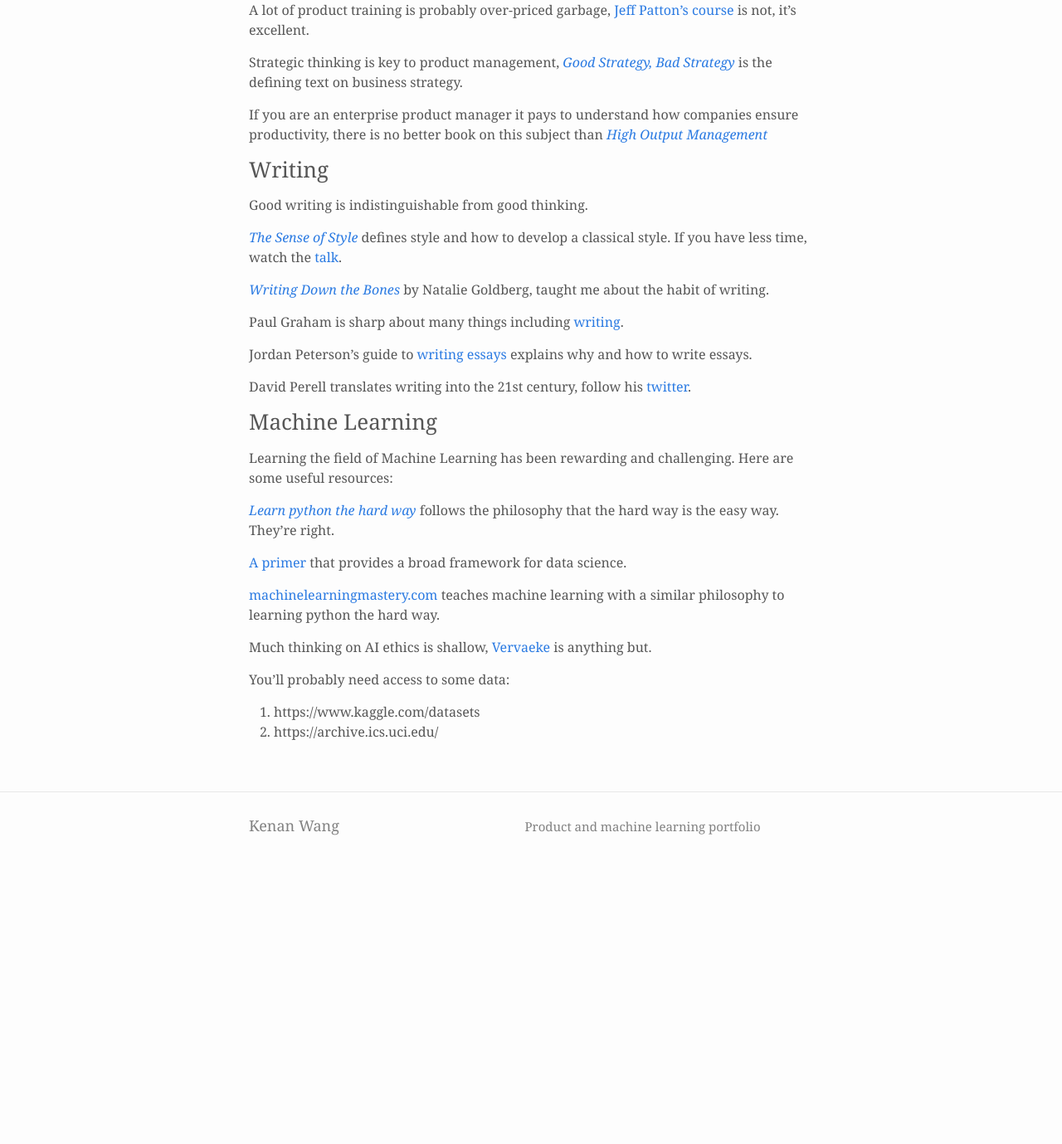
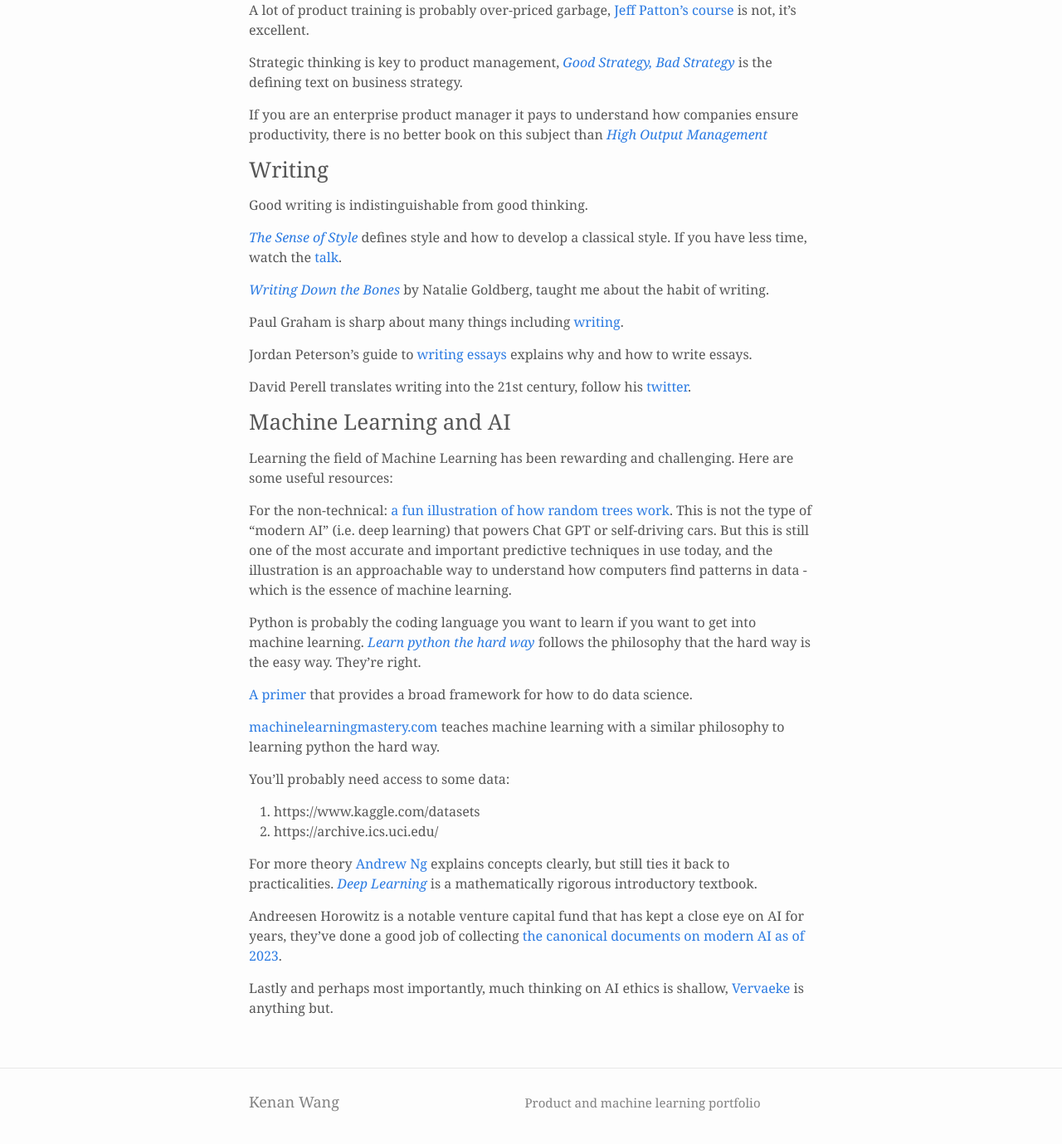
Before and after one commit to kenanwang/username.github.io, a Jekyll site: the page built from resources.md, in a window 1280 px wide and 1400 px high, scrolled down 460 px. Shown: the top 1379 px of the window at 83% size. Built offline with Jekyll 4.4.1, drawn with Linux system fonts in a browser that asks for light colours; nearby versions of some CDN libraries; before the commit the page ends 1527 px from its top, so only the background shows below that.

Commit message:
Update resources.md

```diff
--- a/resources.md
+++ b/resources.md
@@ -32,18 +32,24 @@ Jordan Peterson's guide to [writing essays](https://docs.google.com/viewer?url=h
 
 David Perell translates writing into the 21st century, follow his [twitter](https://twitter.com/david_perell).
 
-### Machine Learning
+### Machine Learning and AI
 
 Learning the field of Machine Learning has been rewarding and challenging. Here are some useful resources:
 
-[*Learn python the hard way*](https://learnpythonthehardway.org) follows the philosophy that the hard way is the easy way. They're right.
+For the non-technical: [a fun illustration of how random trees work](http://www.r2d3.us/visual-intro-to-machine-learning-part-1/). This is not the type of "modern AI" (i.e. deep learning) that powers Chat GPT or self-driving cars. But this is still one of the most accurate and important predictive techniques in use today, and the illustration is an approachable way to understand how computers find patterns in data - which is the essence of machine learning.
 
-[A primer](https://elitedatascience.com/primer) that provides a broad framework for data science.
+Python is probably the coding language you want to learn if you want to get into machine learning. [*Learn python the hard way*](https://learnpythonthehardway.org) follows the philosophy that the hard way is the easy way. They're right.
+
+[A primer](https://elitedatascience.com/primer) that provides a broad framework for how to do data science.
 
 [machinelearningmastery.com](https://machinelearningmastery.com) teaches machine learning with a similar philosophy to learning python the hard way.
-
-Much thinking on AI ethics is shallow, [Vervaeke](https://a.co/d/74PrAf2) is anything but.
 
 You'll probably need access to some data:
 1. https://www.kaggle.com/datasets
 2. https://archive.ics.uci.edu/
+
+For more theory [Andrew Ng](https://www.deeplearning.ai/) explains concepts clearly, but still ties it back to practicalities. [*Deep Learning*](https://www.deeplearningbook.org/) is a mathematically rigorous introductory textbook.
+
+Andreesen Horowitz is a notable venture capital fund that has kept a close eye on AI for years, they've done a good job of collecting [the canonical documents on modern AI as of 2023](https://a16z.com/ai-canon/).
+
+Lastly and perhaps most importantly, much thinking on AI ethics is shallow, [Vervaeke](https://a.co/d/74PrAf2) is anything but.
```
